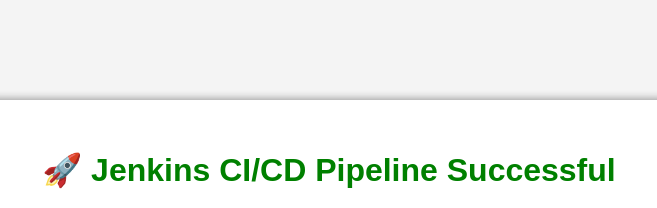
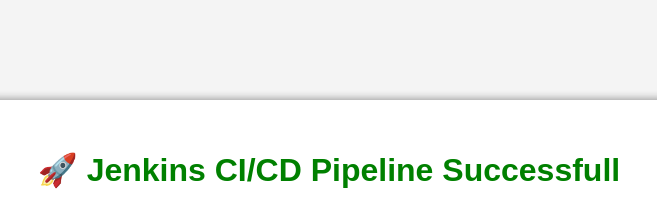
Before and after one commit to shubham-2143/Jenkins-CI-CD-with-K8-deployment, a plain HTML site: page app/index.html in a window 1280 px wide. Shown: the top 208 px of the page, 311-968 px from the left. Drawn offline with Linux system fonts and the light colour scheme.

Commit message:
Update index.html

```diff
--- a/app/index.html
+++ b/app/index.html
@@ -28,7 +28,7 @@
 <body>
 
 <div class="box">
-    <h1>🚀 Jenkins CI/CD Pipeline Successful</h1>
+    <h1>🚀 Jenkins CI/CD Pipeline Successfull</h1>
 
     <h2>Application Running on Kubernetes (EKS)</h2>
 
```
